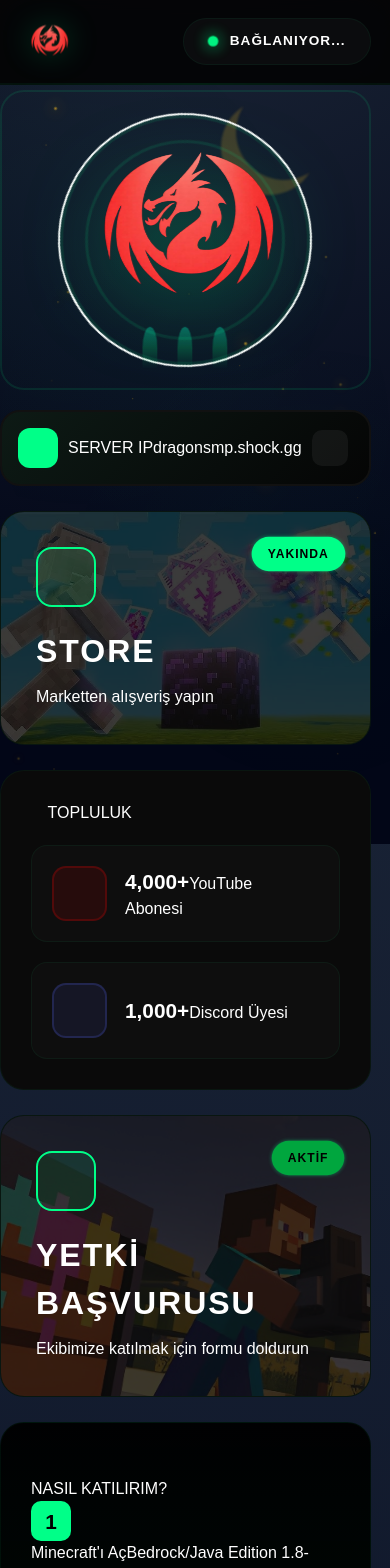
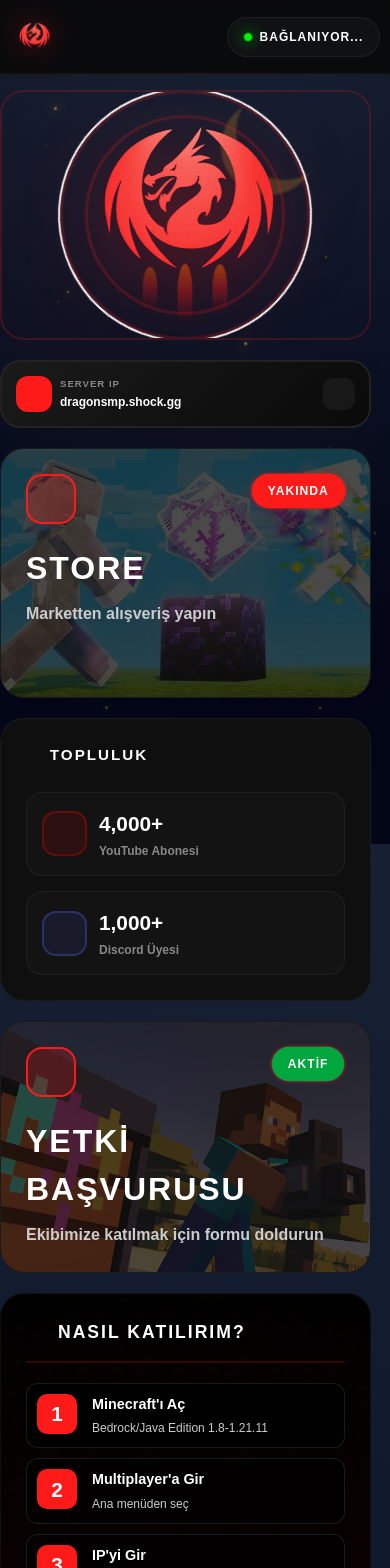
Before and after one commit to Sshady1545/dragon_smp, a React (Vite) app in the folder client/: page / in a window 390 px wide. Shown: the top 1568 px of the page. Built offline with nearby package versions, Linux system fonts and the light colour scheme; no server answers; a web font is replaced by a local one.

Commit message:
Update style.css

```diff
--- a/client/src/assets/css/style.css
+++ b/client/src/assets/css/style.css
@@ -8,18 +8,17 @@
 }
 
 :root {
-    /* RENK DEĞİŞİMİ: Kırmızıdan Neon Yeşile */
-    --primary-red: #00ff88;
-    --primary-red-dark: #00cc6a;
+    --primary-red: #ff1a1a;
+    --primary-red-dark: #cc0000;
     --bg-black: #000000;
-    --bg-dark: #050505;
-    --bg-card: #0a0a0a;
+    --bg-dark: #0a0a0a;
+    --bg-card: #0f0f0f;
     --text-white: #ffffff;
     --text-gray: #888888;
     --text-light: #cccccc;
-    --border-subtle: rgba(0, 255, 136, 0.05);
-    --glow-red: rgba(0, 255, 136, 0.3);
-    --glow-red-strong: rgba(0, 255, 136, 0.6);
+    --border-subtle: rgba(255, 255, 255, 0.05);
+    --glow-red: rgba(255, 26, 26, 0.5);
+    --glow-red-strong: rgba(255, 26, 26, 0.8);
 }
 
 body {
@@ -47,9 +46,9 @@ body {
     z-index: 0;
     pointer-events: none;
     background:
-        radial-gradient(circle at 20% 30%, rgba(0, 255, 136, 0.03) 0%, transparent 40%),
-        radial-gradient(circle at 80% 70%, rgba(0, 255, 136, 0.02) 0%, transparent 40%),
-        radial-gradient(circle at 50% 50%, rgba(0, 255, 136, 0.01) 0%, transparent 50%);
+        radial-gradient(circle at 20% 30%, rgba(255, 26, 26, 0.03) 0%, transparent 40%),
+        radial-gradient(circle at 80% 70%, rgba(255, 26, 26, 0.02) 0%, transparent 40%),
+        radial-gradient(circle at 50% 50%, rgba(255, 26, 26, 0.01) 0%, transparent 50%);
     animation: bgPulse 8s ease-in-out infinite;
 }
 
@@ -67,7 +66,7 @@ body {
     left: 0;
     width: 100%;
     height: 85px;
-    background: rgba(5, 5, 5, 0.95);
+    background: rgba(10, 10, 10, 0.95);
     backdrop-filter: blur(20px) saturate(180%);
     border-bottom: 2px solid var(--border-subtle);
     z-index: 1000;
@@ -137,7 +136,7 @@ body {
     font-weight: 900;
     font-size: 1.4rem;
     letter-spacing: 3px;
-    background: linear-gradient(135deg, #00ff88 0%, #00d4ff 100%);
+    background: linear-gradient(135deg, #ff1a1a 0%, #ff6666 100%);
     -webkit-background-clip: text;
     -webkit-text-fill-color: transparent;
     background-clip: text;
@@ -173,14 +172,14 @@ body {
 .status-dot {
     width: 10px;
     height: 10px;
-    background: #00ff88;
+    background: #00ff00;
     border-radius: 50%;
-    box-shadow: 0 0 15px #00ff88;
+    box-shadow: 0 0 15px #00ff00;
 }
 
 .status-dot.offline {
-    background: #ff3333;
-    box-shadow: 0 0 15px #ff3333;
+    background: #ff0000;
+    box-shadow: 0 0 15px #ff0000;
 }
 
 .pulse {
@@ -246,7 +245,7 @@ body {
     height: 100%;
     background: linear-gradient(90deg,
         transparent 0%,
-        rgba(0, 255, 136, 0.1) 50%,
+        rgba(255, 26, 26, 0.1) 50%,
         transparent 100%);
     transition: left 0.6s ease;
 }
@@ -260,7 +259,7 @@ body {
     border-color: var(--primary-red);
     box-shadow:
         0 30px 60px rgba(0, 0, 0, 0.5),
-        0 0 50px rgba(0, 255, 136, 0.1);
+        0 0 50px rgba(255, 26, 26, 0.2);
 }
 
 .card-shine {
@@ -271,7 +270,7 @@ body {
     height: 100%;
     background: linear-gradient(90deg,
         transparent,
-        rgba(255, 255, 255, 0.05),
+        rgba(255, 255, 255, 0.1),
         transparent);
     transition: left 0.6s ease;
     z-index: 10;
@@ -312,7 +311,7 @@ body {
 
 .logo-card {
     background: transparent;
-    border: 2px solid rgba(0, 255, 136, 0.1);
+    border: 2px solid rgba(255, 26, 26, 0.2);
     flex-grow: 1;
     display: flex;
     justify-content: center;
@@ -321,11 +320,22 @@ body {
     overflow: hidden;
 }
 
+.logo-card::before {
+    content: '';
+    position: absolute;
+    top: 0;
+    left: 0;
+    width: 100%;
+    height: 100%;
+    background: transparent;
+    z-index: 0;
+}
+
 .logo-ring {
     position: absolute;
     width: 200px;
     height: 200px;
-    border: 3px solid rgba(0, 255, 136, 0.1);
+    border: 3px solid rgba(255, 26, 26, 0.2);
     border-radius: 50%;
     animation: rotate 20s linear infinite;
     z-index: 1;
@@ -348,7 +358,7 @@ body {
     height: auto;
     position: relative;
     z-index: 2;
-    filter: drop-shadow(0 20px 40px rgba(0, 255, 136, 0.3));
+    filter: drop-shadow(0 20px 40px rgba(255, 26, 26, 0.4));
     animation: logoFloat 4s ease-in-out infinite;
 }
 
@@ -371,39 +381,72 @@ body {
     width: 15px;
     height: 40px;
     background: linear-gradient(180deg,
-        rgba(0, 255, 200, 0.5) 0%,
-        rgba(0, 255, 136, 0.3) 50%,
+        rgba(255, 100, 0, 0.6) 0%,
+        rgba(255, 26, 26, 0.4) 50%,
         transparent 100%);
     border-radius: 50% 50% 0 0;
     animation: flicker 1.5s ease-in-out infinite;
 }
 
+.flame:nth-child(2) {
+    animation-delay: 0.3s;
+    height: 50px;
+}
+
+.flame:nth-child(3) {
+    animation-delay: 0.6s;
+}
+
 @keyframes flicker {
-    0%, 100% { opacity: 0.6; transform: scaleY(1); }
-    50% { opacity: 0.9; transform: scaleY(1.2); }
+    0%, 100% {
+        opacity: 0.6;
+        transform: scaleY(1);
+    }
+    50% {
+        opacity: 0.9;
+        transform: scaleY(1.2);
+    }
 }
 
 /* ========================================
    IP CONTAINER
    ======================================== */
 .ip-container {
-    background: linear-gradient(135deg, #0d1a15 0%, #050505 100%);
+    background: linear-gradient(135deg, #1a1a1a 0%, #0a0a0a 100%);
     padding: 16px;
     border-radius: 20px;
     display: flex;
     align-items: center;
     gap: 10px;
-    border: 2px solid #111;
+    border: 2px solid #222;
     transition: all 0.4s cubic-bezier(0.34, 1.56, 0.64, 1);
     position: relative;
     overflow: hidden;
 }
 
+.ip-container::before {
+    content: '';
+    position: absolute;
+    top: 0;
+    left: -100%;
+    width: 100%;
+    height: 100%;
+    background: linear-gradient(90deg,
+        transparent,
+        rgba(255, 26, 26, 0.1),
+        transparent);
+    transition: left 0.5s ease;
+}
+
+.ip-container:hover::before {
+    left: 100%;
+}
+
 .ip-container:hover {
     border-color: var(--primary-red);
-    background: linear-gradient(135deg, #002211 0%, #050505 100%);
+    background: linear-gradient(135deg, #2a0a0a 0%, #1a0505 100%);
     transform: translateY(-5px);
-    box-shadow: 0 15px 40px rgba(0, 255, 136, 0.2);
+    box-shadow: 0 15px 40px rgba(255, 26, 26, 0.3);
 }
 
 .ip-icon {
@@ -415,8 +458,40 @@ body {
     align-items: center;
     justify-content: center;
     font-size: 1.1rem;
-    color: #000; /* Koyu metin daha iyi okunur */
+    transition: all 0.3s ease;
     flex-shrink: 0;
+}
+
+.ip-container:hover .ip-icon {
+    transform: rotate(10deg) scale(1.1);
+    box-shadow: 0 5px 20px var(--glow-red);
+}
+
+.ip-content {
+    flex-grow: 1;
+    display: flex;
+    flex-direction: column;
+    gap: 2px;
+    min-width: 0;
+    overflow: hidden;
+}
+
+.ip-label {
+    font-size: 0.65rem;
+    color: var(--text-gray);
+    font-weight: 600;
+    letter-spacing: 1px;
+}
+
+.ip-text {
+    font-family: 'Orbitron', sans-serif;
+    font-size: 0.85rem;
+    font-weight: 900;
+    letter-spacing: 0px;
+    color: var(--text-white);
+    white-space: nowrap;
+    overflow: hidden;
+    text-overflow: ellipsis;
 }
 
 .ip-copy-btn {
@@ -434,7 +509,6 @@ body {
 
 .ip-container:hover .ip-copy-btn {
     background: var(--primary-red);
-    color: #000;
     transform: scale(1.1);
 }
 
@@ -445,11 +519,16 @@ body {
     width: 100%;
     height: 100%;
     object-fit: cover;
-    opacity: 0.2;
+    opacity: 0.25;
     position: absolute;
     top: 0;
     left: 0;
     transition: all 0.6s ease;
+}
+
+.card:hover .card-bg-img {
+    opacity: 0.4;
+    transform: scale(1.15);
 }
 
 .overlay {
@@ -464,7 +543,7 @@ body {
 .card-icon {
     width: 60px;
     height: 60px;
-    background: rgba(0, 255, 136, 0.1);
+    background: rgba(255, 26, 26, 0.2);
     border: 2px solid var(--primary-red);
     border-radius: 16px;
     display: flex;
@@ -476,11 +555,25 @@ body {
     transition: all 0.4s cubic-bezier(0.34, 1.56, 0.64, 1);
 }
 
+.card:hover .card-icon {
+    transform: rotate(10deg) scale(1.15);
+    box-shadow: 0 10px 30px var(--glow-red);
+    background: rgba(255, 26, 26, 0.3);
+}
+
 .overlay h2 {
     font-family: 'Orbitron', sans-serif;
     font-size: 2.5rem;
     font-weight: 900;
     letter-spacing: 2px;
+    margin: 0;
+}
+
+.overlay p {
+    color: var(--text-light);
+    font-weight: 600;
+    font-size: 1rem;
+    margin: 0;
 }
 
 .card-badge {
@@ -488,7 +581,7 @@ body {
     top: 25px;
     right: 25px;
     background: var(--primary-red);
-    color: #000;
+    color: white;
     padding: 8px 16px;
     border-radius: 20px;
     font-size: 0.75rem;
@@ -499,8 +592,14 @@ body {
 }
 
 @keyframes badgePulse {
-    0%, 100% { transform: scale(1); box-shadow: 0 0 0 0 var(--glow-red); }
-    50% { transform: scale(1.05); box-shadow: 0 0 20px 5px var(--glow-red); }
+    0%, 100% {
+        transform: scale(1);
+        box-shadow: 0 0 0 0 var(--glow-red);
+    }
+    50% {
+        transform: scale(1.05);
+        box-shadow: 0 0 20px 5px var(--glow-red);
+    }
 }
 
 /* ========================================
@@ -511,6 +610,19 @@ body {
     flex-direction: column;
     padding: 30px;
     gap: 20px;
+    animation-delay: 0.2s;
+}
+
+.card-title {
+    font-family: 'Orbitron', sans-serif;
+    font-size: 1.1rem;
+    font-weight: 900;
+    letter-spacing: 2px;
+    display: flex;
+    align-items: center;
+    gap: 10px;
+    color: var(--text-white);
+    margin-bottom: 10px;
 }
 
 .card-title i {
@@ -528,12 +640,31 @@ body {
     text-decoration: none;
     color: white;
     transition: all 0.4s cubic-bezier(0.34, 1.56, 0.64, 1);
+    position: relative;
+    overflow: hidden;
+}
+
+.social-box::before {
+    content: '';
+    position: absolute;
+    top: 0;
+    left: 0;
+    width: 100%;
+    height: 100%;
+    background: linear-gradient(135deg, transparent 0%, rgba(255, 26, 26, 0.05) 100%);
+    opacity: 0;
+    transition: opacity 0.3s ease;
+}
+
+.social-box:hover::before {
+    opacity: 1;
 }
 
 .social-box:hover {
     transform: translateX(10px);
     border-color: var(--primary-red);
-    background: rgba(0, 255, 136, 0.05);
+    background: rgba(255, 26, 26, 0.05);
+    box-shadow: 0 10px 30px rgba(0, 0, 0, 0.3);
 }
 
 .social-icon {
@@ -544,19 +675,40 @@ body {
     align-items: center;
     justify-content: center;
     font-size: 2rem;
+    transition: all 0.3s ease;
     flex-shrink: 0;
 }
 
 .yt .social-icon {
     background: rgba(255, 0, 0, 0.1);
-    color: #ff4444;
-    border: 2px solid rgba(255, 0, 0, 0.2);
+    color: #ff0000;
+    border: 2px solid rgba(255, 0, 0, 0.3);
 }
 
 .dc .social-icon {
     background: rgba(88, 101, 242, 0.1);
-    color: #7289da;
-    border: 2px solid rgba(88, 101, 242, 0.2);
+    color: #5865f2;
+    border: 2px solid rgba(88, 101, 242, 0.3);
+}
+
+.social-box:hover .social-icon {
+    transform: scale(1.15) rotate(-5deg);
+}
+
+.yt:hover .social-icon {
+    box-shadow: 0 0 30px rgba(255, 0, 0, 0.5);
+}
+
+.dc:hover .social-icon {
+    box-shadow: 0 0 30px rgba(88, 101, 242, 0.5);
+}
+
+.social-info {
+    flex-grow: 1;
+    display: flex;
+    flex-direction: column;
+    gap: 3px;
+    min-width: 0;
 }
 
 .social-number {
@@ -565,31 +717,91 @@ body {
     font-weight: 900;
 }
 
+.social-label {
+    font-size: 0.85rem;
+    color: var(--text-gray);
+    font-weight: 600;
+}
+
+.social-arrow {
+    font-size: 1.2rem;
+    color: var(--text-gray);
+    transition: all 0.3s ease;
+    flex-shrink: 0;
+}
+
+.social-box:hover .social-arrow {
+    transform: translateX(5px);
+    color: var(--primary-red);
+}
+
 /* ========================================
-   JOIN CARD
+   JOIN CARD - YÜKSEKLİK ARTTIRILDI
    ======================================== */
 .join-card {
-    background: linear-gradient(180deg, rgba(0, 0, 0, 0.95), rgba(0, 10, 5, 0.98));
+    background: linear-gradient(180deg,
+        rgba(0, 0, 0, 0.95),
+        rgba(10, 0, 0, 0.98)),
+        url('/images/join-bg.jpg');
+    background-size: cover;
+    background-position: center;
     padding: 30px;
+    animation-delay: 0.4s;
     min-height: 380px;
     display: flex;
     flex-direction: column;
 }
 
+.join-header {
+    display: flex;
+    align-items: center;
+    gap: 12px;
+    margin-bottom: 20px;
+    padding-bottom: 15px;
+    border-bottom: 2px solid rgba(255, 26, 26, 0.2);
+}
+
 .join-header i {
     color: var(--primary-red);
+    font-size: 1.6rem;
+}
+
+.join-header h3 {
+    font-family: 'Orbitron', sans-serif;
+    font-size: 1.1rem;
+    font-weight: 900;
+    letter-spacing: 2px;
+    text-shadow: 0 2px 4px rgba(0, 0, 0, 0.9);
+}
+
+.join-steps {
+    display: flex;
+    flex-direction: column;
+    gap: 12px;
+    flex-grow: 1;
+}
+
+.step {
+    display: flex;
+    align-items: flex-start;
+    gap: 15px;
+    padding: 12px;
+    background: rgba(0, 0, 0, 0.7);
+    border: 1px solid rgba(255, 255, 255, 0.1);
+    border-radius: 12px;
+    transition: all 0.3s ease;
 }
 
 .step:hover {
-    background: rgba(0, 255, 136, 0.05);
+    background: rgba(255, 26, 26, 0.05);
     border-color: var(--primary-red);
+    transform: translateX(5px);
 }
 
 .step-number {
     width: 40px;
     height: 40px;
     background: var(--primary-red);
-    color: #000;
     border-radius: 10px;
     display: flex;
     align-items: center;
@@ -597,10 +809,72 @@ body {
     font-size: 1.3rem;
     font-family: 'Orbitron', sans-serif;
     font-weight: 900;
+    flex-shrink: 0;
+    transition: all 0.3s ease;
+}
+
+.step:hover .step-number {
+    transform: scale(1.15) rotate(5deg);
+    box-shadow: 0 5px 20px var(--glow-red);
+}
+
+.step-content {
+    display: flex;
+    flex-direction: column;
+    gap: 4px;
+    flex-grow: 1;
+    min-width: 0;
+}
+
+.step-title {
+    font-size: 1rem;
+    font-weight: 700;
+    color: #ffffff;
+    text-shadow: 0 1px 3px rgba(0, 0, 0, 0.8);
+}
+
+.step-desc {
+    font-size: 0.85rem;
+    color: #cccccc;
+    text-shadow: 0 1px 2px rgba(0, 0, 0, 0.8);
+}
+
+.inline-ip {
+    display: inline-flex;
+    align-items: center;
+    gap: 10px;
+    padding: 8px 15px;
+    background: rgba(0, 0, 0, 0.6);
+    border: 1px solid rgba(255, 26, 26, 0.3);
+    border-radius: 8px;
+    margin-top: 5px;
+    cursor: pointer;
+    transition: all 0.3s ease;
+    max-width: 100%;
+}
+
+.inline-ip:hover {
+    background: rgba(255, 26, 26, 0.1);
+    border-color: var(--primary-red);
+    transform: scale(1.02);
 }
 
 .mc-font {
     font-family: 'Orbitron', monospace;
+    font-size: 0.9rem;
+    font-weight: 700;
+    color: var(--primary-red);
+    word-break: break-all;
+}
+
+.inline-ip i {
+    font-size: 0.9rem;
+    color: var(--text-gray);
+    transition: color 0.3s ease;
+    flex-shrink: 0;
+}
+
+.inline-ip:hover i {
     color: var(--primary-red);
 }
 
@@ -612,51 +886,328 @@ body {
     bottom: 40px;
     left: 50%;
     transform: translateX(-50%);
-    background: linear-gradient(135deg, #0a1a14 0%, #000000 100%);
+    background: linear-gradient(135deg, #1a1a1a 0%, #000000 100%);
     color: white;
     padding: 20px 30px;
     border-radius: 16px;
-    border: 1px solid rgba(0, 255, 136, 0.3);
+    z-index: 2000;
+    display: flex;
+    align-items: center;
+    gap: 15px;
+    box-shadow:
+        0 20px 50px rgba(0, 0, 0, 0.6),
+        0 0 0 1px rgba(255, 26, 26, 0.5);
+    transition: all 0.5s cubic-bezier(0.34, 1.56, 0.64, 1);
     min-width: 300px;
+    max-width: 90vw;
+}
+
+.toast.hidden {
+    bottom: -150px;
+    opacity: 0;
+    transform: translateX(-50%) scale(0.8);
 }
 
 .toast-icon {
     width: 45px;
     height: 45px;
     background: var(--primary-red);
-    color: #000;
     border-radius: 12px;
     display: flex;
     align-items: center;
     justify-content: center;
     font-size: 1.5rem;
+    animation: toastIconPop 0.5s cubic-bezier(0.34, 1.56, 0.64, 1);
+    flex-shrink: 0;
+}
+
+@keyframes toastIconPop {
+    0% {
+        transform: scale(0);
+        rotate: -180deg;
+    }
+    100% {
+        transform: scale(1);
+        rotate: 0deg;
+    }
+}
+
+.toast-content {
+    display: flex;
+    flex-direction: column;
+    gap: 3px;
+    min-width: 0;
+}
+
+.toast-title {
+    font-family: 'Orbitron', sans-serif;
+    font-weight: 900;
+    font-size: 1rem;
+    letter-spacing: 1px;
+}
+
+.toast-desc {
+    font-size: 0.85rem;
+    color: var(--text-gray);
+    font-weight: 600;
 }
 
 .toast-progress {
+    position: absolute;
+    bottom: 0;
+    left: 0;
+    height: 3px;
     background: var(--primary-red);
+    width: 100%;
+    border-radius: 0 0 16px 16px;
+    animation: toastProgress 3s linear forwards;
+}
+
+@keyframes toastProgress {
+    from { width: 100%; }
+    to { width: 0%; }
 }
 
 /* ========================================
-   ANIMATIONS & RESPONSIVE (Değişmedi)
+   ANIMATIONS
    ======================================== */
-@keyframes slideDown { from { transform: translateY(-100%); opacity: 0; } to { transform: translateY(0); opacity: 1; } }
-@keyframes fadeInUp { from { transform: translateY(50px); opacity: 0; } to { transform: translateY(0); opacity: 1; } }
-@keyframes float { 0%, 100% { transform: translateY(0px); } 50% { transform: translateY(-8px); } }
+@keyframes slideDown {
+    from {
+        transform: translateY(-100%);
+        opacity: 0;
+    }
+    to {
+        transform: translateY(0);
+        opacity: 1;
+    }
+}
 
+@keyframes fadeInUp {
+    from {
+        transform: translateY(50px);
+        opacity: 0;
+    }
+    to {
+        transform: translateY(0);
+        opacity: 1;
+    }
+}
+
+@keyframes float {
+    0%, 100% {
+        transform: translateY(0px);
+    }
+    50% {
+        transform: translateY(-8px);
+    }
+}
+
+/* Stagger animations for cards */
+.left-column { animation-delay: 0.1s; }
+.store-card { animation-delay: 0.2s; }
+.social-card { animation-delay: 0.3s; }
+.stats-card { animation-delay: 0.4s; }
+.join-card { animation-delay: 0.5s; }
+
+/* ========================================
+   RESPONSIVE DESIGN
+   ======================================== */
 @media (max-width: 1200px) {
-    .main-container { grid-template-columns: 1fr 1fr; grid-template-rows: auto; }
-    .left-column { grid-column: span 2; flex-direction: row; }
-    .logo-card { min-height: 300px; }
+    .main-container {
+        grid-template-columns: 1fr 1fr;
+        grid-template-rows: auto;
+    }
+
+    .left-column {
+        grid-row: auto;
+        grid-column: span 2;
+        flex-direction: row;
+        gap: 20px;
+    }
+
+    .logo-card {
+        flex: 1;
+        min-height: 300px;
+    }
+
+    .ip-container {
+        flex: 1;
+    }
 }
 
 @media (max-width: 768px) {
-    body { padding-top: 90px; }
-    .main-container { grid-template-columns: 1fr; }
-    .left-column { flex-direction: column; grid-column: 1; }
-    .overlay h2 { font-size: 2rem; }
+    body {
+        padding-top: 90px;
+    }
+
+    .top-nav {
+        height: 75px;
+    }
+
+    .nav-content {
+        width: 95%;
+    }
+
+    .nav-logo-img {
+        height: 45px;
+    }
+
+    .nav-title {
+        font-size: 1.1rem;
+        letter-spacing: 2px;
+    }
+
+    .nav-subtitle {
+        font-size: 0.65rem;
+    }
+
+    .online-status {
+        padding: 10px 16px;
+        font-size: 0.75rem;
+        gap: 8px;
+    }
+
+    .status-dot {
+        width: 8px;
+        height: 8px;
+    }
+
+    .main-container {
+        grid-template-columns: 1fr;
+        gap: 20px;
+    }
+
+    .left-column {
+        flex-direction: column;
+        grid-column: 1;
+    }
+
+    .card {
+        min-height: 250px;
+    }
+
+    .overlay {
+        padding: 25px;
+    }
+
+    .overlay h2 {
+        font-size: 2rem;
+    }
+
+    .card-icon {
+        width: 50px;
+        height: 50px;
+        font-size: 1.5rem;
+    }
+
+    .social-card {
+        padding: 25px;
+        gap: 15px;
+    }
+
+    .join-card {
+        padding: 25px;
+        min-height: 350px;
+    }
 }
 
 @media (max-width: 480px) {
-    .nav-title-group { display: none; }
-    .social-number { font-size: 1.3rem; }
+    .nav-title-group {
+        display: none;
+    }
+
+    .player-number {
+        font-size: 0.75rem;
+    }
+
+    .card-title {
+        font-size: 0.95rem;
+    }
+
+    .social-number {
+        font-size: 1.3rem;
+    }
+
+    .social-label {
+        font-size: 0.75rem;
+    }
+
+    .social-box {
+        padding: 15px;
+        gap: 12px;
+    }
+
+    .social-icon {
+        width: 45px;
+        height: 45px;
+        font-size: 1.5rem;
+    }
+
+    .step {
+        padding: 10px;
+    }
+
+    .step-title {
+        font-size: 0.9rem;
+    }
+
+    .step-desc {
+        font-size: 0.75rem;
+    }
+
+    .mc-font {
+        font-size: 0.8rem;
+    }
+
+    .join-card {
+        min-height: 320px;
+    }
+
+    .join-steps {
+        gap: 10px;
+    }
+
+    .ip-container {
+        padding: 14px;
+        gap: 8px;
+    }
+
+    .ip-icon {
+        width: 36px;
+        height: 36px;
+        font-size: 1rem;
+    }
+
+    .ip-label {
+        font-size: 0.6rem;
+    }
+
+    .ip-text {
+        font-size: 0.75rem;
+    }
+
+    .ip-copy-btn {
+        width: 32px;
+        height: 32px;
+        font-size: 0.85rem;
+    }
+
+    .toast {
+        padding: 15px 20px;
+        min-width: 280px;
+    }
+
+    .toast-icon {
+        width: 40px;
+        height: 40px;
+        font-size: 1.2rem;
+    }
+
+    .toast-title {
+        font-size: 0.9rem;
+    }
+
+    .toast-desc {
+        font-size: 0.75rem;
+    }
 }
```
